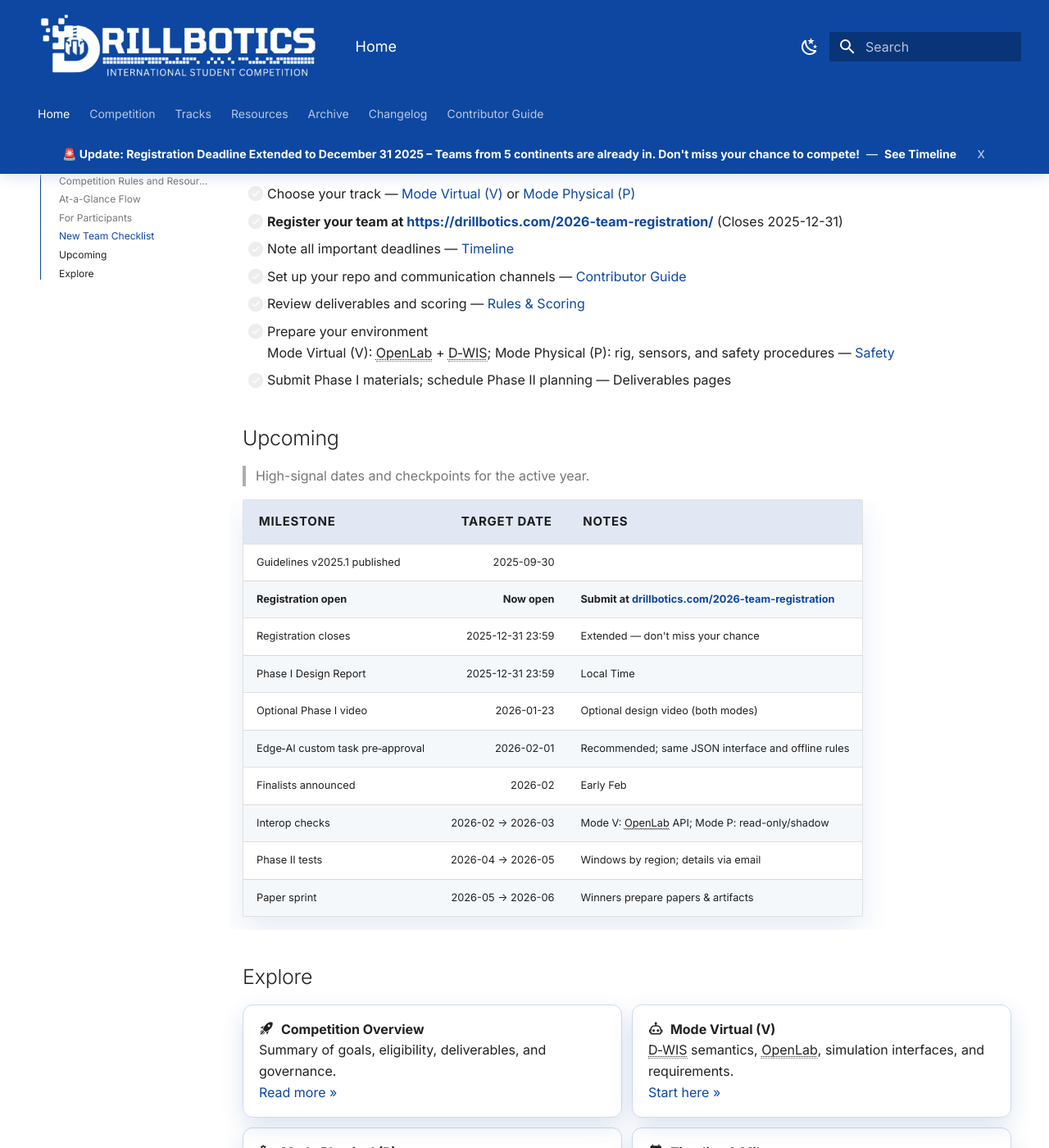
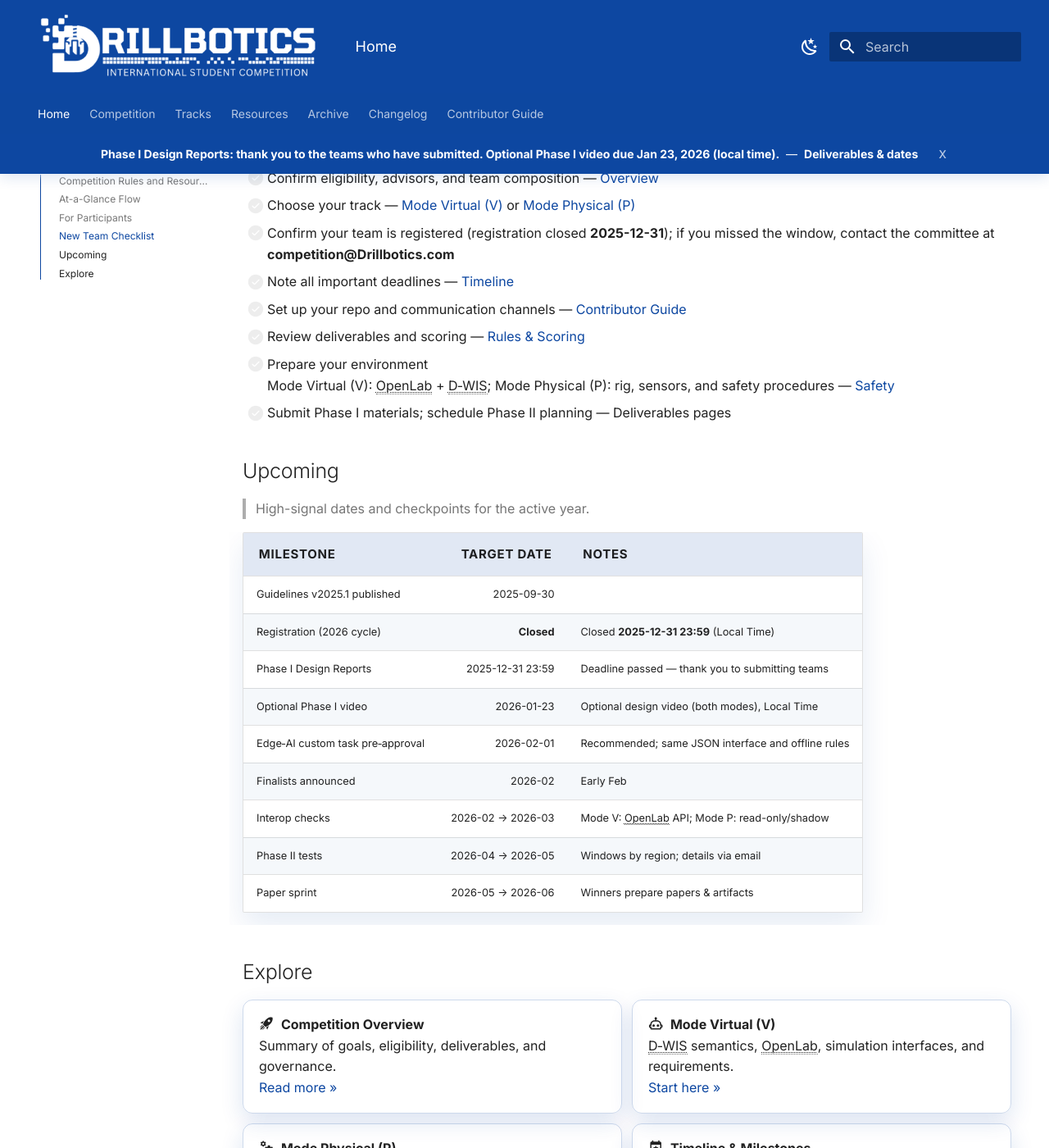
Before and after one commit to Open-Source-Drilling-Community/drillbotics-guidelines, an MkDocs documentation site: the page built from docs/index.md, in a window 1280 px wide and 1400 px high, scrolled down 2051 px. Shown: the whole window at 82% size. Built offline with MkDocs 1.6.1 and Material for MkDocs 9.7.7, drawn with Linux system fonts in a browser that asks for light colours; comment, search, counter and statistics services are not loaded; the version menu is left out; some of the changed text lies outside the part shown.

Commit message:
docs: refresh Phase I messaging, sponsors, and CI deploy

```diff
--- a/docs/_assets/data/sponsors.json
+++ b/docs/_assets/data/sponsors.json
@@ -1,16 +1,35 @@
 {
   "donationUrl": "https://drillbotics.com/sponsors/",
   "items": [
-
     {
       "name": "IPT Global",
+      "tier": "Platinum",
       "url": "https://iptglobal.com/",
       "logo": "_assets/images/sponsors/2025-2026/Platinum/IPT-GLOBAL-logo-color.png"
     },
-        {
+    {
+      "name": "Baker Hughes",
+      "tier": "Platinum",
+      "url": "https://www.bakerhughes.com/",
+      "logo": "_assets/images/sponsors/2025-2026/Platinum/baker-hughes-logo.svg"
+    },
+    {
+      "name": "NOV",
+      "tier": "Platinum",
+      "url": "https://www.nov.com/",
+      "logo": "_assets/images/sponsors/2025-2026/Platinum/nov-logo.svg"
+    },
+    {
+      "name": "Corva",
+      "tier": "Gold",
+      "url": "https://www.corva.ai/",
+      "logo": "_assets/images/sponsors/2025-2026/Gold/corva-logo.svg"
+    },
+    {
       "name": "Drilling Systems Advancement Technical Section (DSATS)",
+      "tier": "Platinum",
       "url": "https://www.spe-dsats.org/",
       "logo": "_assets/images/sponsors/2025-2026/Platinum/DSATS_logo.png"
     }
-   ]
+  ]
 }
--- a/docs/_assets/scripts/announcement.js
+++ b/docs/_assets/scripts/announcement.js
@@ -2,11 +2,12 @@
 // Edit the message/date/link below. Dismissal persisted in localStorage.
 (function () {
   const CONFIG = {
-    key: 'db_announcement_v3',
-    message: '🚨 Update: Registration Deadline Extended to December 31 2025 – Teams from 5 continents are already in. Don\'t miss your chance to compete!',
-    linkLabel: 'See Timeline',
-    url: 'drillbotics-guidelines/competition/timeline/',
-    theme: 'info' // info | warning | success (visual only)
+    // Bump the key when changing the message so previously-dismissed banners show again.
+    key: 'db_announcement_v4',
+    message: 'Phase I Design Reports: thank you to the teams who have submitted. Optional Phase I video due Jan 23, 2026 (local time).',
+    linkLabel: 'Deliverables & dates',
+    url: 'tracks/deliverables/',
+    theme: 'success' // info | warning | success (visual only)
   };
 
   try {
--- a/docs/_assets/scripts/sponsors-ribbon.js
+++ b/docs/_assets/scripts/sponsors-ribbon.js
@@ -29,8 +29,11 @@
     donationUrl: 'https://drillbotics.com/donate',
     // Used when data file is missing; you can delete these once real data is in place
     fallbackSponsors: [
-      { name: 'Drilling Systems Advancement Technical Section (DSATS)', url: 'https://www.spe-dsats.org/', logo: '_assets/images/sponsors/2025-2026/Platinum/DSATS_logo.png' },
-      { name: 'IPT Global', url: 'https://iptglobal.com/', logo: '_assets/images/sponsors/2025-2026/Platinum/IPT-GLOBAL-logo-color.png' }
+      { name: 'IPT Global', url: 'https://iptglobal.com/', logo: '_assets/images/sponsors/2025-2026/Platinum/IPT-GLOBAL-logo-color.png' },
+      { name: 'Baker Hughes', url: 'https://www.bakerhughes.com/', logo: '_assets/images/sponsors/2025-2026/Platinum/baker-hughes-logo.svg' },
+      { name: 'NOV', url: 'https://www.nov.com/', logo: '_assets/images/sponsors/2025-2026/Platinum/nov-logo.svg' },
+      { name: 'Corva', url: 'https://www.corva.ai/', logo: '_assets/images/sponsors/2025-2026/Gold/corva-logo.svg' },
+      { name: 'Drilling Systems Advancement Technical Section (DSATS)', url: 'https://www.spe-dsats.org/', logo: '_assets/images/sponsors/2025-2026/Platinum/DSATS_logo.png' }
     ]
   };
 
--- a/docs/_includes/upcoming.md
+++ b/docs/_includes/upcoming.md
@@ -5,10 +5,9 @@
 | Milestone | Target date | Notes |
 |---|---:|---|
 | Guidelines v2025.1 published | 2025-09-30 | |
-| **Registration open** | **Now open** | **Submit at [drillbotics.com/2026-team-registration](https://drillbotics.com/2026-team-registration/)** |
-| Registration closes | 2025-12-31 23:59 |  Extended — don't miss your chance |
-| Phase I Design Report | 2025-12-31 23:59 | Local Time |
-| Optional Phase I video | 2026-01-23 | Optional design video (both modes) |
+| Registration (2026 cycle) | **Closed** | Closed **2025-12-31 23:59** (Local Time) |
+| Phase I Design Reports | 2025-12-31 23:59 | Deadline passed — thank you to submitting teams |
+| Optional Phase I video | 2026-01-23 | Optional design video (both modes), Local Time |
 | Edge‑AI custom task pre‑approval | 2026-02-01 | Recommended; same JSON interface and offline rules |
 | Finalists announced | 2026-02 | Early Feb |
 | Interop checks | 2026-02 → 2026-03 | Mode V: OpenLab API; Mode P: read-only/shadow |
--- a/docs/changelog.md
+++ b/docs/changelog.md
@@ -6,6 +6,9 @@ status: updated
 
 Notable changes to the Drillbotics Guidelines. Entries are in reverse chronological order.
 
+- 01-2026 **Phase I**: Updated the site-wide banner and key landing/overview pages to thank teams for Phase I Design Report submissions, clarify that registration closed **2025-12-31 23:59** (Local Time), and highlight the optional Phase I video deadline (**2026-01-23**, Local Time).
+- 01-2026 **Sponsors**: Refreshed sponsor ribbon data and assets for the 2025–2026 cycle (including Baker Hughes, NOV, and Corva).
+- 01-2026 **Tooling**: Added a GitHub Actions workflow for strict MkDocs builds and automated `dev` deploys via `mike`; added helper script + source documents for maintaining the 2024 archive.
 - 10-2025 **Prizes**: Added site-wide note that prizes and recognition are being actively reworked and improved beyond the SPE/IADC paper publication, subject to available budget; more updates to come. Callouts added on Competition Overview, Rules & Scoring, and above the prize sections in the 2024 archive pages.
 - 10-2025 **Registration**: Added prominent callouts announcing that registration is now open for the 2026 competition at <https://drillbotics.com/2026-team-registration/>; updated timeline table, main landing page, competition overview, and both track overview pages with registration information and deadlines. Added sponsors + donate button in banner display.
 - 09-2025 **v2025.1**: Finalized 2025–2026 cycle. Standardized naming to "Mode Virtual (V)" / "Mode Physical (P)" across headings and CTAs; published 2025.1 timeline windows; completed general Safety with cross‑links; updated Rules & Scoring with 2025.1 weights and **Edge‑AI Bonus** (optional, ≤10% default; ≤15% max); refreshed deliverables dates on Mode V/P pages; kept 2024 PDFs and archive labels unchanged.
--- a/docs/competition/overview.md
+++ b/docs/competition/overview.md
@@ -6,12 +6,10 @@ tags:
 
 # Competition Overview
 
-!!! success "Registration is Now Open!"
-    🚨 **Update: Registration Deadline Extended to December 31, 2025 — teams from 5 continents are already in. Don't miss your chance to compete!**
+!!! success "Phase I Design Reports"
+    Thank you to the teams who have submitted their **Phase I Design Reports** — committee review is underway.
 
-    Submit your team registration at: **<https://drillbotics.com/2026-team-registration/>**
-
-    Registration closes **2025-12-31 23:59** (Local Time)
+    **Optional Phase I video** is due **2026-01-23** (Local Time). See the [Deliverables](../tracks/deliverables.md) and the [Timeline](timeline.md).
 
 This site hosts the official Drillbotics® competition guidelines in a versioned, diff-friendly format.
 
--- a/docs/index.md
+++ b/docs/index.md
@@ -8,19 +8,18 @@
 [:material-cog: Mode Physical (P)](tracks/group-b/overview.md){ .md-button .md-button--secondary }
 </div>
 
-!!! success "Registration is Now Open!"
-    🚨 **Update: Registration Deadline Extended to December 31, 2025 — teams from 5 continents are already in. Don't miss your chance to compete!**
+!!! success "Phase I Design Reports"
+    Thank you to the teams who have submitted their **Phase I Design Reports** — committee review is underway.
 
-    Submit your team registration at: **<https://drillbotics.com/2026-team-registration/>**
-
-    Registration closes **2025-12-31 23:59** (Local Time)
+    **Optional Phase I video** is due **2026-01-23** (Local Time). See [Deliverables](tracks/deliverables.md) and the [Timeline](competition/timeline.md).
 
 !!! info "Official Site and Archives"
     - For news and additional context, visit the official site: <https://drillbotics.com/>
     - To review previous years' reports and winners, see the Archives: <https://drillbotics.com/archives/>
 
 <div class="btn-row" markdown>
-[:material-form-select: Register Your Team](https://drillbotics.com/2026-team-registration/){ .md-button .md-button--primary }
+[:material-calendar-check: Timeline & milestones](competition/timeline.md){ .md-button .md-button--primary }
+[:material-clipboard-text-outline: Deliverables](tracks/deliverables.md){ .md-button .md-button--secondary }
 [:material-open-in-new: Official Site](https://drillbotics.com/){ .md-button .md-button--secondary }
 [:material-archive-outline: Archives (Previous Reports)](https://drillbotics.com/archives/){ .md-button .md-button--secondary }
 </div>
@@ -104,7 +103,7 @@ Use this quick checklist to set up your team. See the linked pages for details.
 
 - [ ] Confirm eligibility, advisors, and team composition — [Overview](competition/overview.md)
 - [ ] Choose your track — [Mode Virtual (V)](tracks/group-a/overview.md) or [Mode Physical (P)](tracks/group-b/overview.md)
-- [ ] **Register your team at [https://drillbotics.com/2026-team-registration/](https://drillbotics.com/2026-team-registration/)** (Closes 2025-12-31)
+- [ ] Confirm your team is registered (registration closed **2025-12-31**); if you missed the window, contact the committee at **competition@Drillbotics.com**
 - [ ] Note all important deadlines — [Timeline](competition/timeline.md)
 - [ ] Set up your repo and communication channels — [Contributor Guide](contributor-guide.md)
 - [ ] Review deliverables and scoring — [Rules & Scoring](competition/rules-scoring.md)
--- a/docs/tracks/group-a/overview.md
+++ b/docs/tracks/group-a/overview.md
@@ -84,7 +84,7 @@ Weights and rubrics are on the Judging page.
 
 ## Getting Started Checklist
 
-- [ ] **Register your team at [https://drillbotics.com/2026-team-registration/](https://drillbotics.com/2026-team-registration/)** (Closes 2025-12-31)
+- [ ] Confirm your team is registered (registration closed **2025-12-31**); if you missed the window, contact the committee at **competition@Drillbotics.com**
 - [ ] Review the Technical Specs for D‑WIS and OpenLab expectations.
 - [ ] Review the three Mode V cases and pick your initial target.
 - [ ] Stand up a minimal data flow: connect, discover signals, and log data.
--- a/docs/tracks/group-b/overview.md
+++ b/docs/tracks/group-b/overview.md
@@ -83,7 +83,7 @@ Weights and examples are on the Judging page.
 
 ## Getting Started Checklist
 
-- [ ] **Register your team at [https://drillbotics.com/2026-team-registration/](https://drillbotics.com/2026-team-registration/)** (Closes 2025-12-31)
+- [ ] Confirm your team is registered (registration closed **2025-12-31**); if you missed the window, contact the committee at **competition@Drillbotics.com**
 - [ ] Confirm lab safety training, advisor oversight, and facility access; draft and socialize your safety plan.
 - [ ] Design a minimal, stable rig structure with proper guarding and emergency stops; verify power and footprint.
 - [ ] Select surface/downhole sensors; calibrate and specify DAQ rates/sync; implement reliable logging.
```
Also changed, not shown: Agent.md (added, +170 -0 lines), docs/_assets/images/sponsors/2025-2026/Gold/corva-logo.svg (added), docs/_assets/images/sponsors/2025-2026/Platinum/baker-hughes-logo.svg (added), docs/_assets/images/sponsors/2025-2026/Platinum/nov-logo.svg (added).
